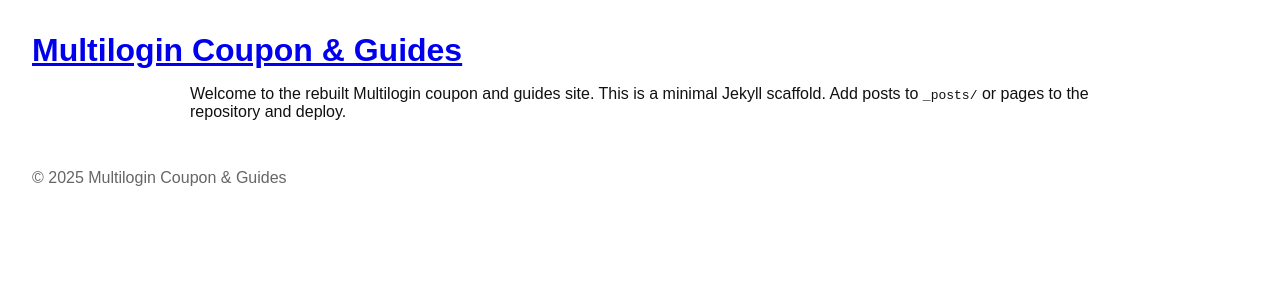
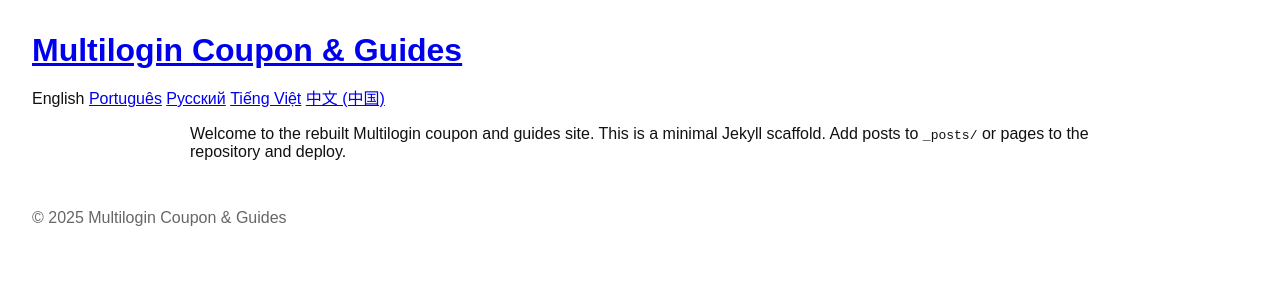
Before and after one commit to Anti-detect/anti-detect.github.io, a Jekyll site: the page built from index.md, in a window 1280 px wide. Shown: the top 300 px of the page. Built offline with Jekyll 4.4.1, drawn with Linux system fonts in a browser that asks for light colours.

Commit message:
Add multilingual scaffold: languages, translations, pages and sample posts

```diff
--- a/_config.yml
+++ b/_config.yml
@@ -7,3 +7,16 @@
 plugins:
   - jekyll-feed
   - jekyll-sitemap
+default_lang: en
+languages:
+  - en
+  - pt
+  - ru
+  - vi
+  - zh
+lang_names:
+  en: "English"
+  pt: "Português"
+  ru: "Русский"
+  vi: "Tiếng Việt"
+  zh: "中文 (中国)"
--- a/_layouts/default.html
+++ b/_layouts/default.html
@@ -7,15 +7,39 @@
     <title>{{ page.title | default: site.title }}</title>
     <link rel="icon" href="/favicon.ico">
     <link rel="stylesheet" href="/assets/css/main.css">
+    {%- assign current_lang = page.lang | default: site.default_lang -%}
     {%- if page.canonical -%}
-    <link rel="canonical" href="{{ page.canonical }}">
+      <link rel="canonical" href="{{ page.canonical }}">
     {%- else -%}
-    <link rel="canonical" href="{{ site.url }}{{ page.url }}">
+      <link rel="canonical" href="{{ site.url }}{{ page.url }}">
     {%- endif -%}
+    <!-- hreflang alternate links -->
+    {% for l in site.languages %}
+      {% if l == site.default_lang %}
+        {% assign href = site.url | append: page.url %}
+      {% else %}
+        {% assign href = site.url | append: '/' | append: l | append: page.url %}
+      {% endif %}
+      <link rel="alternate" hreflang="{{ l }}" href="{{ href }}" />
+    {% endfor %}
   </head>
   <body>
     <header>
       <h1><a href="/">{{ site.title }}</a></h1>
+      <nav class="lang-switcher">
+        {% for l in site.languages %}
+          {% assign name = site.lang_names[l] %}
+          {% if l == page.lang or (page.lang == nil and l == site.default_lang) %}
+            <span class="active">{{ name }}</span>
+          {% else %}
+            {% if l == site.default_lang %}
+              <a href="/{{ page.url | remove_first: '/' }}">{{ name }}</a>
+            {% else %}
+              <a href="/{{ l }}{{ page.url }}">{{ name }}</a>
+            {% endif %}
+          {% endif %}
+        {% endfor %}
+      </nav>
     </header>
     <main>
       {{ content }}
```
Also changed, not shown: _data/translations.yml (added, +15 -0 lines), _posts/en/2025-10-11-welcome.md (added, +7 -0 lines), _posts/pt/2025-10-11-bem-vindo.md (added, +7 -0 lines), _posts/ru/2025-10-11-privet.md (added, +7 -0 lines), _posts/vi/2025-10-11-chao-mung.md (added, +7 -0 lines), pt/index.md (added, +8 -0 lines), ru/index.md (added, +8 -0 lines), vi/index.md (added, +8 -0 lines), zh/index.md (added, +8 -0 lines).
